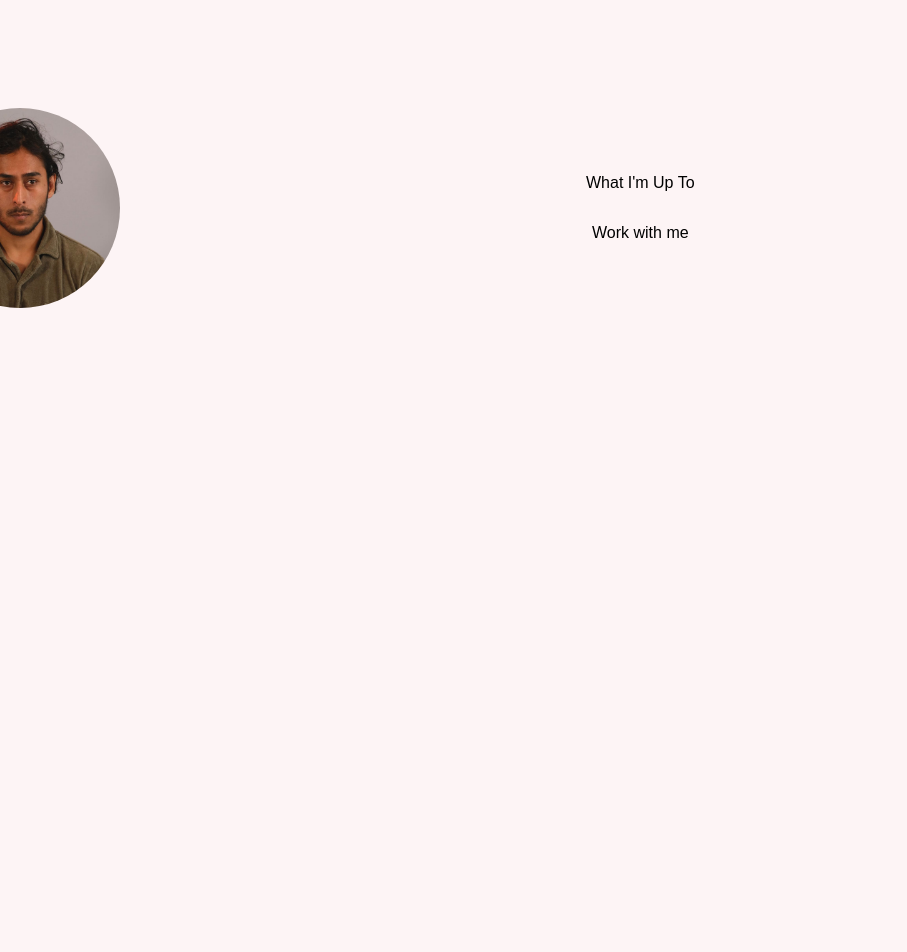
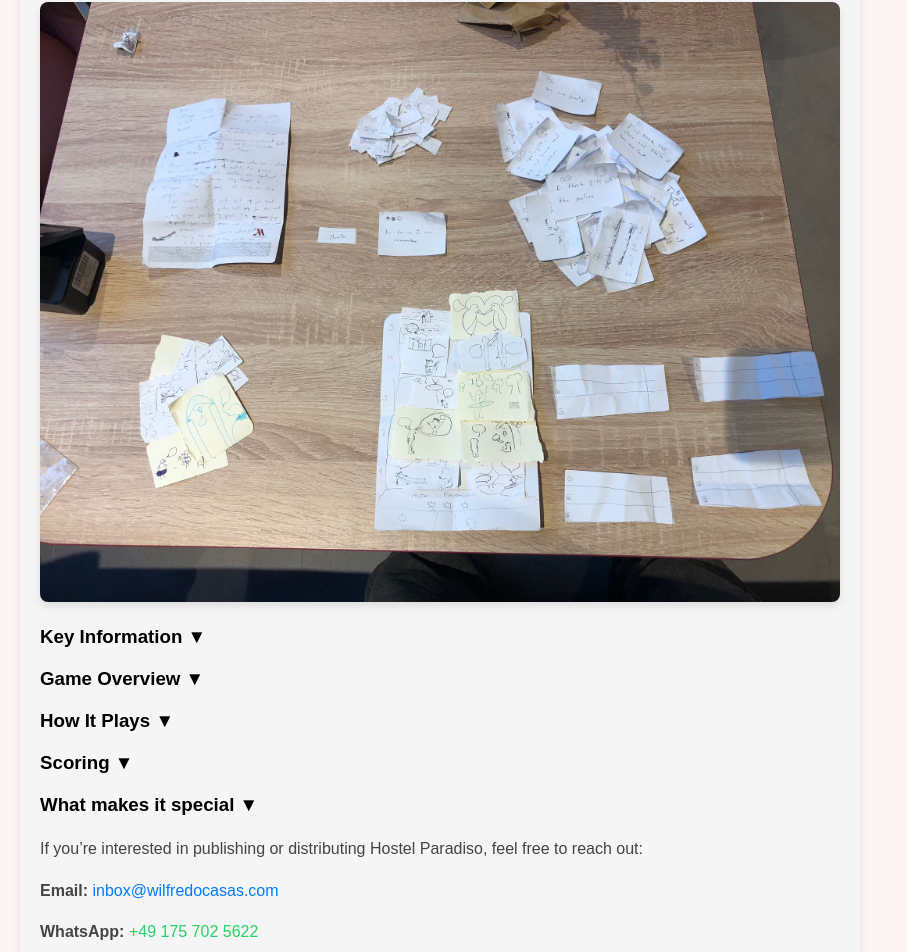
Before and after one commit to Wilfredoo/personal3.0, a React (Create React App) app: page /hostelparadiso in a window 1280 px wide. Before the commit this address led to /. Shown: the part 192-1144 px from the top of the page, without its empty margins (0-907 px from the left). Before the commit the page ends 800 px from the top, so only its background shows below. Built offline with nearby package versions, Linux system fonts and the light colour scheme; a web font is replaced by a local one.

Commit message:
hostel paradiso route

```diff
--- /dev/null
+++ b/src/components/HostelParadisoSellsheet/HostelParadisoSellSheet.js
@@ -0,0 +1,94 @@
+import React, { useState } from 'react';
+import {
+  Container,
+  Title,
+  Subtitle,
+  Section,
+  Paragraph,
+  List,
+  ListItem,
+  ContactLink,
+  WhatsAppLink,
+  HeroImage,
+} from './styles';
+import hostelParadisoImage from '../../assets/images/Hostel_paradiso.jpeg';
+
+const HostelParadisoSellSheet = () => {
+  const [showKeyInfo, setShowKeyInfo] = useState(false);
+  const [showOverview, setShowOverview] = useState(false);
+  const [showHowItPlays, setShowHowItPlays] = useState(false);
+  const [showScoring, setShowScoring] = useState(false);
+  const [showUnique, setShowUnique] = useState(false);
+
+  return (
+    <Container>
+      <Title>Hostel Paradiso</Title>
+      <Subtitle>Aim to take ownership of the quirkiest hostel in town..</Subtitle>
+
+      <HeroImage src={hostelParadisoImage} alt="Hostel Paradiso prototype" />
+
+      <Section>
+        <h3 onClick={() => setShowKeyInfo(!showKeyInfo)}>Key Information {showKeyInfo ? '▲' : '▼'}</h3>
+        {showKeyInfo && (
+          <>
+            <Paragraph><strong>Players:</strong> 3 to 10</Paragraph>
+            <Paragraph><strong>Playtime:</strong> 20 minutes</Paragraph>
+            <Paragraph><strong>Genre:</strong> Party, creative writing, clue-guessing</Paragraph>
+          </>
+        )}
+      </Section>
+
+      <Section>
+        <h3 onClick={() => setShowOverview(!showOverview)}>Game Overview {showOverview ? '▲' : '▼'}</h3>
+        {showOverview && (
+          <Paragraph>
+            The group draws one sentence. Each player writes a line that either replies to it or could have led to it, and
+            anchors that line to a specific hostel image featuring a dialogue between two characters. When sentences are revealed, everyone tries to guess the right
+            floor for each line. You want most people to find your floor, but not everyone.
+          </Paragraph>
+        )}
+      </Section>
+
+      <Section>
+        <h3 onClick={() => setShowHowItPlays(!showHowItPlays)}>How It Plays {showHowItPlays ? '▲' : '▼'}</h3>
+        {showHowItPlays && (
+          <List>
+            <ListItem>Draw a shared sentence.</ListItem>
+            <ListItem>Draw a lead word (optional bonus).</ListItem>
+            <ListItem>Each player writes a reply or prompt that fits the group sentence and one image.</ListItem>
+            <ListItem>Players record the floor number of their chosen image.</ListItem>
+            <ListItem>One after one, players read out the dialogues (group sentence + written sentence), then everyone guesses the intended apartment where this dialogue took place.</ListItem>
+          </List>
+        )}
+      </Section>
+
+      <Section>
+        <h3 onClick={() => setShowScoring(!showScoring)}>Scoring {showScoring ? '▲' : '▼'}</h3>
+        {showScoring && (
+          <Paragraph>
+            If everyone guesses your floor correctly, or if no one does, you score no points and the others do. Aim for a
+            strong majority with at least one miss. After three rounds, the player with the most points becomes the new owner of Hostel Paradiso.
+          </Paragraph>
+        )}
+      </Section>
+
+      <Section>
+        <h3 onClick={() => setShowUnique(!showUnique)}>What makes it special {showUnique ? '▲' : '▼'}</h3>
+        {showUnique && (
+          <List>
+            <ListItem><strong>Dialogue Art:</strong> Every image is a two-character scene of a random nature,that invites a specific line.</ListItem>
+            <ListItem><strong>Double-Fit Writing:</strong> One line must make sense for both the shared sentence and the chosen image—bringing associative storytelling to a whole new level.</ListItem>
+          </List>
+        )}
+      </Section>
+
+      <Section>
+        <Paragraph>If you’re interested in publishing or distributing Hostel Paradiso, feel free to reach out:</Paragraph>
+        <Paragraph><strong>Email:</strong> <ContactLink href="mailto:inbox@wilfredocasas.com">inbox@wilfredocasas.com</ContactLink></Paragraph>
+        <Paragraph><strong>WhatsApp:</strong> <WhatsAppLink href="https://wa.me/491757025622?text=Hi%20Wilfredo%2C%20I%20came%20across%20Hostel%20Paradiso%20and%20would%20love%20to%20talk%20publishing." target="_blank">+49 175 702 5622</WhatsAppLink></Paragraph>
+      </Section>
+    </Container>
+  );
+};
+
+export default HostelParadisoSellSheet;
--- /dev/null
+++ b/src/components/HostelParadisoSellsheet/styles.js
@@ -0,0 +1,67 @@
+import styled from 'styled-components';
+
+export const Container = styled.div`
+  font-family: Arial, sans-serif;
+  margin: 20px;
+  padding: 20px;
+  background-color: #f5f5f5;
+  border-radius: 8px;
+  max-width: 800px;
+  box-shadow: 0 4px 8px rgba(0, 0, 0, 0.1);
+`;
+
+export const Title = styled.h1`
+  font-size: 36px;
+  color: #333;
+`;
+
+export const Subtitle = styled.h2`
+  font-size: 24px;
+  color: #555;
+`;
+
+export const Section = styled.div`
+  margin: 20px 0;
+`;
+
+export const Paragraph = styled.p`
+  font-size: 16px;
+  line-height: 1.6;
+  color: #444;
+`;
+
+export const List = styled.ul`
+  list-style-type: disc;
+  margin-left: 20px;
+`;
+
+export const ListItem = styled.li`
+  font-size: 16px;
+  line-height: 1.6;
+`;
+
+export const ContactLink = styled.a`
+  color: #007bff;
+  text-decoration: none;
+
+  &:hover {
+    text-decoration: underline;
+  }
+`;
+
+export const WhatsAppLink = styled.a`
+  color: #25D366;
+  text-decoration: none;
+
+  &:hover {
+    text-decoration: underline;
+  }
+`;
+
+export const HeroImage = styled.img`
+  width: 100%;
+  height: auto;
+  margin-top: 16px;
+  border-radius: 8px;
+  box-shadow: 0 4px 8px rgba(0, 0, 0, 0.1);
+`;
--- a/src/routes.js
+++ b/src/routes.js
@@ -18,6 +18,7 @@ import BatchOrders from './components/Cacao/BatchOrders';
 // Misc
 import SellSheet from './components/AyakuchoSellsheet/AyakuchoSellSheet';
 import TheWoodlandsSellSheet from './components/TheWoodlandsSellsheet/TheWoodlandsSellSheet';
+import HostelParadisoSellSheet from './components/HostelParadisoSellsheet/HostelParadisoSellSheet';
 import HealingIsForgetting from './components/HealingIsForgetting/HealingIsForgetting';
 import EmailProof from './components/EmailProof';
 
@@ -33,6 +34,7 @@ const routes = [
     { path: "/filmequipment", component: <FilmEquipment /> },
     { path: "/videography", component: <FilmEquipment /> },
     { path: "/ayakucho", component: <SellSheet /> },
+    { path: "/hostelparadiso", component: <HostelParadisoSellSheet /> },
     { path: "/thewoodlands", component: <TheWoodlandsSellSheet /> },
     { path: "/workandtravel", component: <Workandtravelsecure /> },
     { path: "/cacao", component: <Cacao /> },
```
Also changed, not shown: src/assets/images/Hostel_paradiso.jpeg (added).
